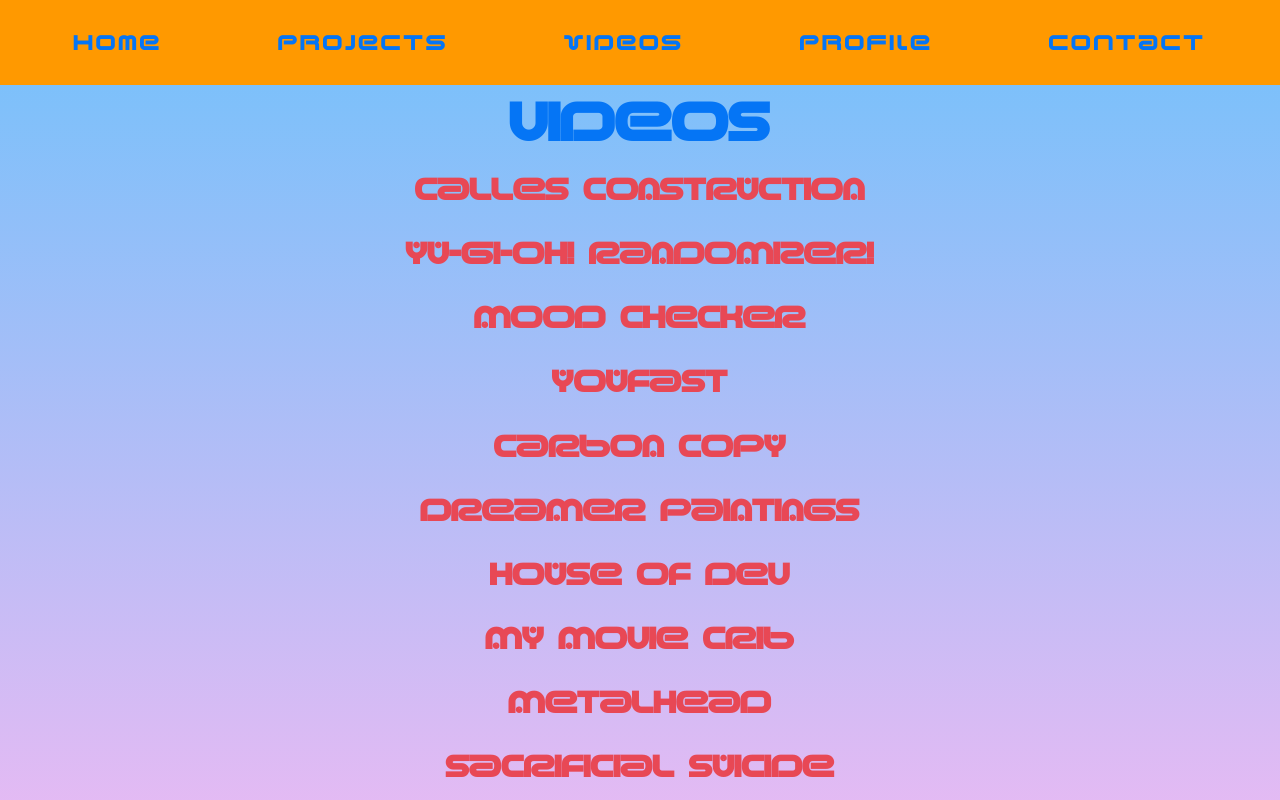
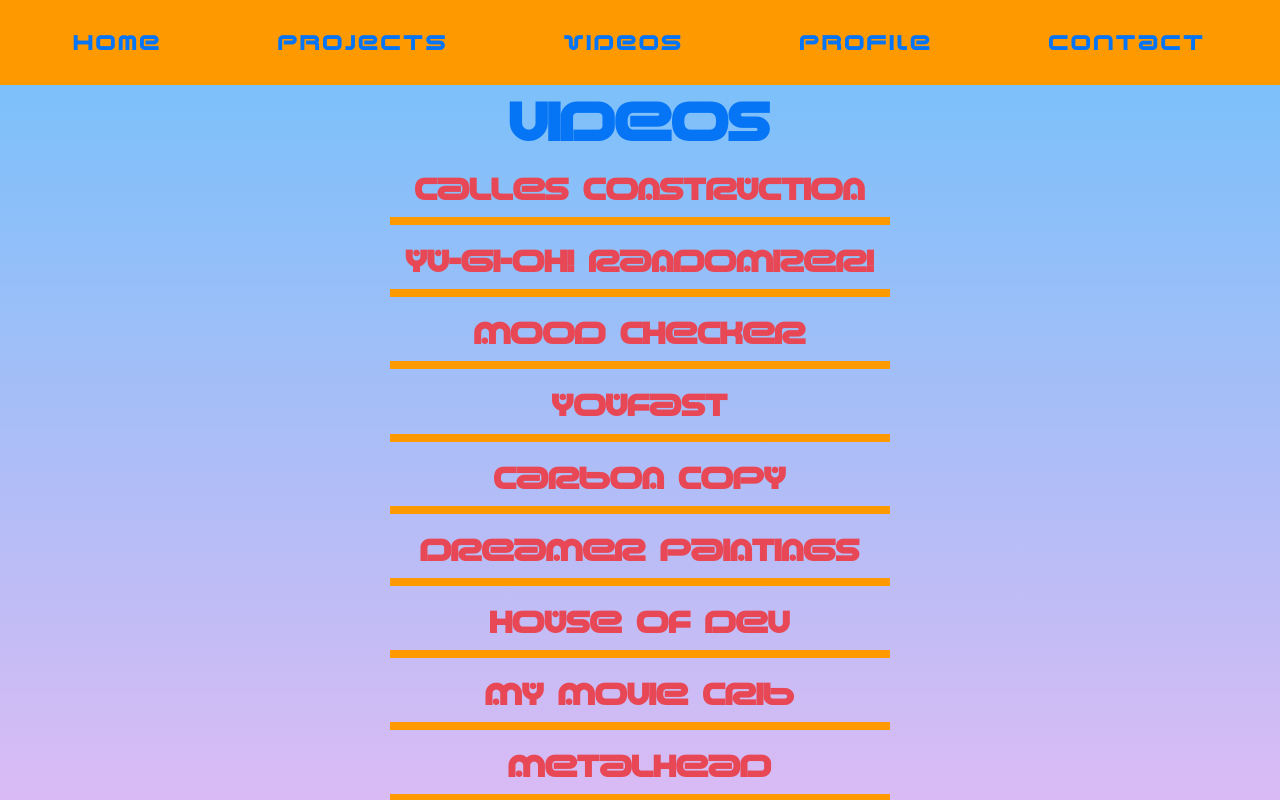
Before and after one commit to pibelanzallamas/brandon-portfolio, a React (Vite) app: page /videos in a window 1280 px wide. Shown: the top 800 px of the page. Built offline with nearby package versions, Linux system fonts and the light colour scheme.

Commit message:
UPDATE: Video Border Orange

```diff
--- a/src/components/Videos.jsx
+++ b/src/components/Videos.jsx
@@ -7,7 +7,9 @@ function Videos() {
       {projects.map((project) => (
         <div className="one-video-card">
           <h2>{project.name}</h2>
-          <lite-youtube videoid={project.youtube} ></lite-youtube>
+          <div className="youtube-lite">
+          <lite-youtube videoid={project.youtube}></lite-youtube>
+          </div>
         </div>
       ))}
     </main>
--- a/src/styles/app.css
+++ b/src/styles/app.css
@@ -307,10 +307,8 @@ main {
   border: #ff9900 4px solid;
 }
 
-iframe {
-  display: block;
+.youtube-lite {
   border: #ff9900 4px solid;
-  height: 30vh;
 }
 
 @media (min-width: 700px) {
--- a/src/styles/app.sass
+++ b/src/styles/app.sass
@@ -80,10 +80,8 @@ main
     width: 100%
     border: $orange-peel 4px solid
 
-iframe
-  display: block
+.youtube-lite
   border: $orange-peel 4px solid
-  height: 30vh
 
 @media (min-width: 700px)
   main
```
Also changed, not shown: 1 other file (tests, documents, lock files or other folders).
